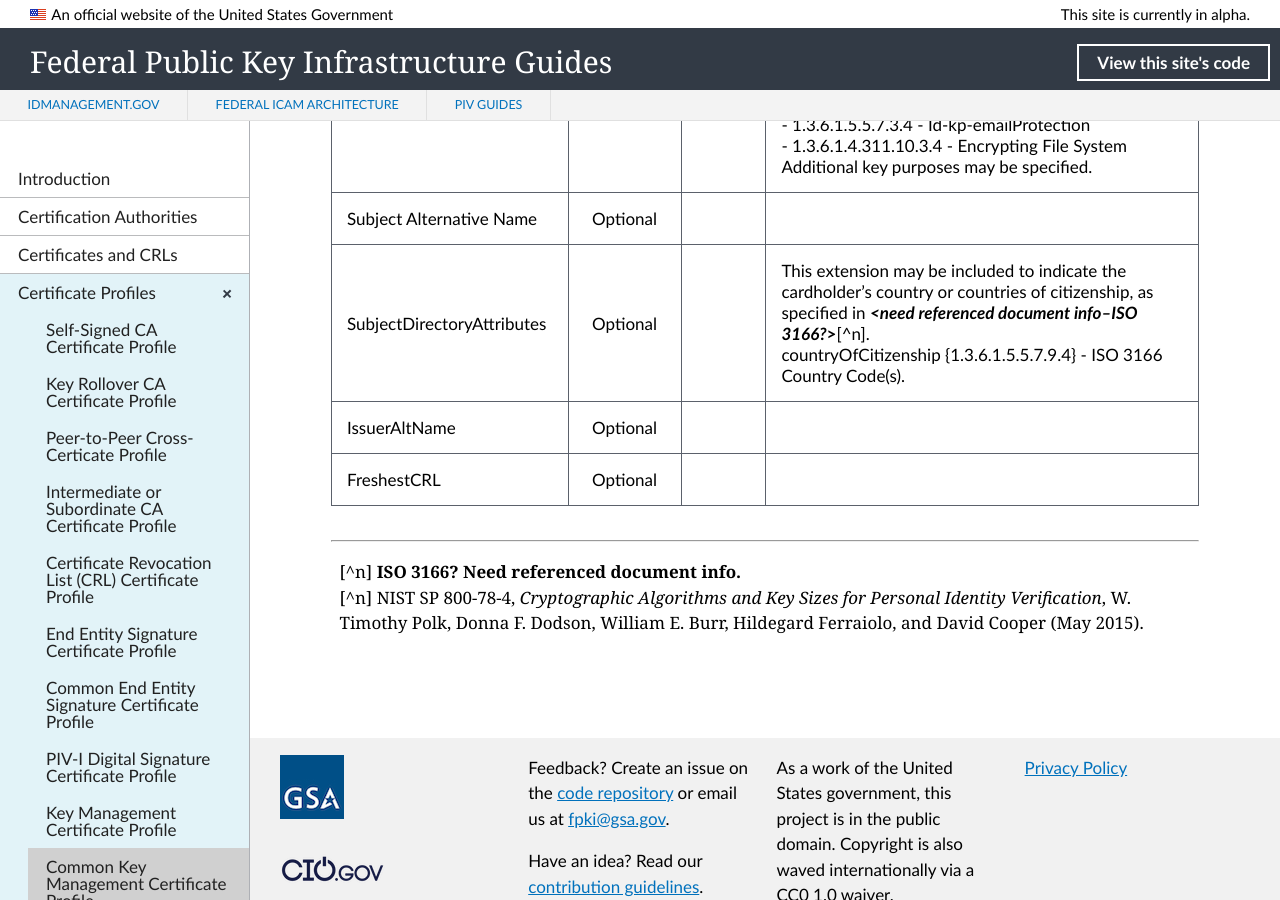
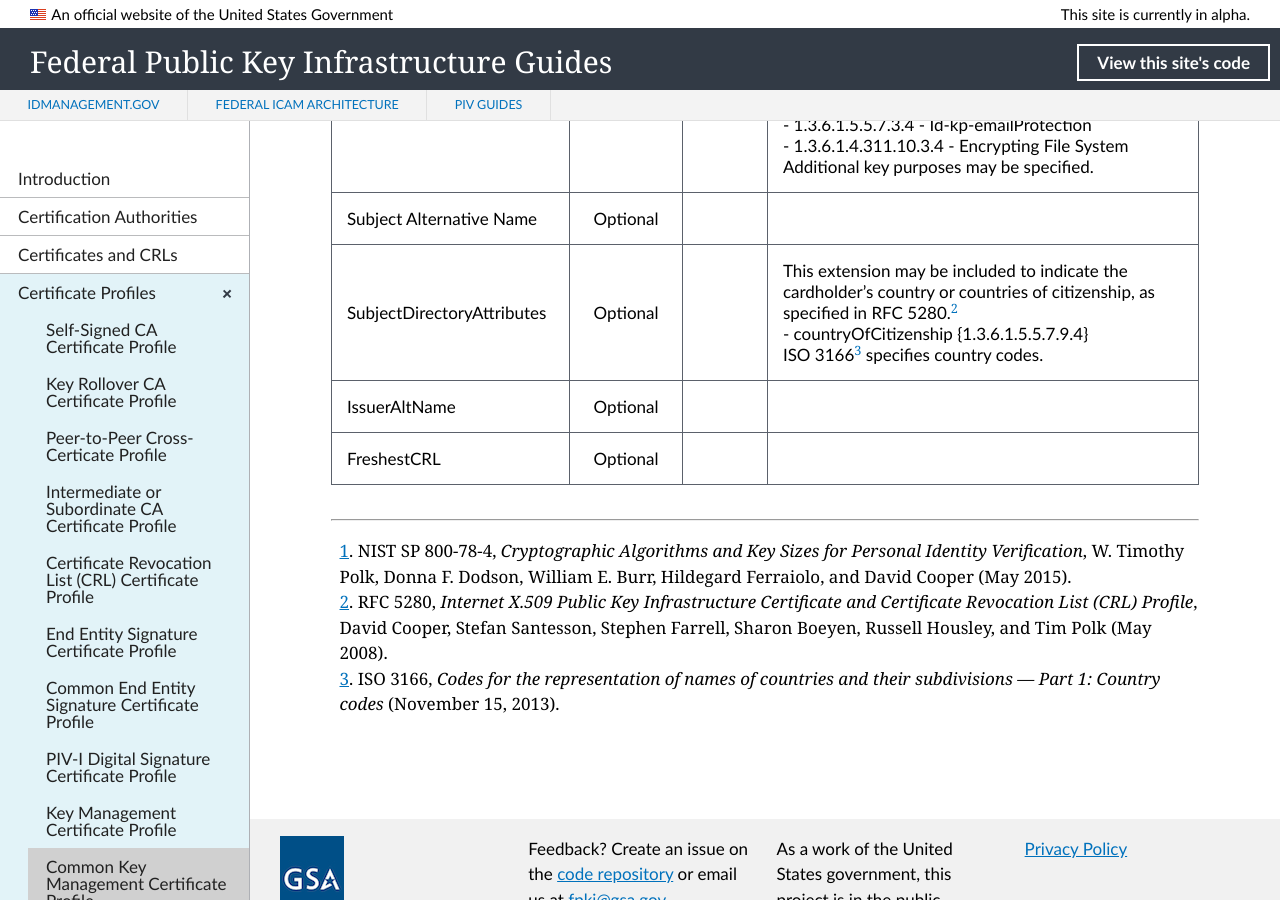
Before and after one commit to GSA/fpki-guides, a Jekyll site: the page built from _profiles/10_common_key_mgmt.md, in a window 1280 px wide and 900 px high, scrolled down 1945 px. Built offline with Jekyll 4.4.1, drawn with Linux system fonts in a browser that asks for light colours; nearby versions of some CDN libraries; library files that are not in the unit come from our copies; some of the changed text lies outside the part shown.

Commit message:
Update 10_common_key_mgmt.md
Formatting. Add footnotes.

```diff
--- a/_profiles/10_common_key_mgmt.md
+++ b/_profiles/10_common_key_mgmt.md
@@ -14,7 +14,7 @@
 | Issuer Distinguished Name   |       |       |  Unique X.500 Issuing CA DN.  |
 | Validity Period   |       |       |  No longer than 3 years from date of issue.<BR>Expressed in UTCTime for dates until end of 2049 and GeneralizedTime for dates thereafter.  |
 | Subject   |       |       |   Unique X.500 subject DN of the owner of the subject public key in the certificate.<BR>   |
-| Subject Public Key Information   |       |       |   For RSA, must be at least 2048 bit modulus, rsaEncryption {1 2 840 113549 1 1 1}.<BR>For ECC, implicitly specify parameters through an OID associated with a NIST-approved curve referenced in NIST SP 800-78-4[^n].   |
+| Subject Public Key Information   |       |       |   For RSA, must be at least 2048 bit modulus, rsaEncryption {1 2 840 113549 1 1 1}.<BR>For ECC, implicitly specify parameters through an OID associated with a NIST-approved curve referenced in NIST SP 800-78-4.<sup>[1](#1)</sup>   |
 | Signature   |       |       |   sha256 WithRSAEncryption {1 2 840 113549 1 1 11}<BR>or ECDSA with appropriate Hash.   |
 |               |                 |              |                                       |
 | **Extension** |  **Required**   | **Critical** | **Value**                             |
@@ -26,10 +26,11 @@
 | Authority Key Identifier   | Mandatory  |  | Octet string (same as subject key identifier in Issuing CA certificate). |
 | Extended Key Usage   | Optional |  |  If included to support specific applications, the extension should be non-critical.<BR>The 2 values listed for keyPurposeID should be included for key-management purposes:<BR>- 1.3.6.1.5.5.7.3.4 - Id-kp-emailProtection<BR>- 1.3.6.1.4.311.10.3.4 - Encrypting File System<BR>Additional key purposes may be specified.  |
 |Subject Alternative Name   | Optional  |  |   |
-| SubjectDirectoryAttributes   | Optional  |  | This extension may be included to indicate the cardholder's country or countries of citizenship, as specified in **_<need referenced document info--ISO 3166?_>**[^n].<BR>countryOfCitizenship {1.3.6.1.5.5.7.9.4} - ISO 3166 Country Code(s). |
+| SubjectDirectoryAttributes   | Optional  |  | This extension may be included to indicate the cardholder's country or countries of citizenship, as specified in RFC 5280.<sup>[2](#2)</sup><br>- countryOfCitizenship {1.3.6.1.5.5.7.9.4}<br>ISO 3166<sup>[3](#3)</sup> specifies country codes. |
 | IssuerAltName   | Optional  |  |   |
 | FreshestCRL   | Optional  |  |   |
 
 ------
-[^n] **ISO 3166? Need referenced document info.**<BR>
-[^n] NIST SP 800-78-4, _Cryptographic Algorithms and Key Sizes for Personal Identity Verification_, W. Timothy Polk, Donna F. Dodson, William E. Burr, Hildegard Ferraiolo, and David Cooper (May 2015).
+<a name="1">1</a>. NIST SP 800-78-4, _Cryptographic Algorithms and Key Sizes for Personal Identity Verification_, W. Timothy Polk, Donna F. Dodson, William E. Burr, Hildegard Ferraiolo, and David Cooper (May 2015).<br>
+<a name="2">2</a>. RFC 5280, _Internet X.509 Public Key Infrastructure Certificate and Certificate Revocation List (CRL) Profile_, David Cooper, Stefan Santesson, Stephen Farrell, Sharon Boeyen, Russell Housley, and Tim Polk (May 2008).<br>
+<a name="3">3</a>. ISO 3166, _Codes for the representation of names of countries and their subdivisions — Part 1: Country codes_ (November 15, 2013).
```
